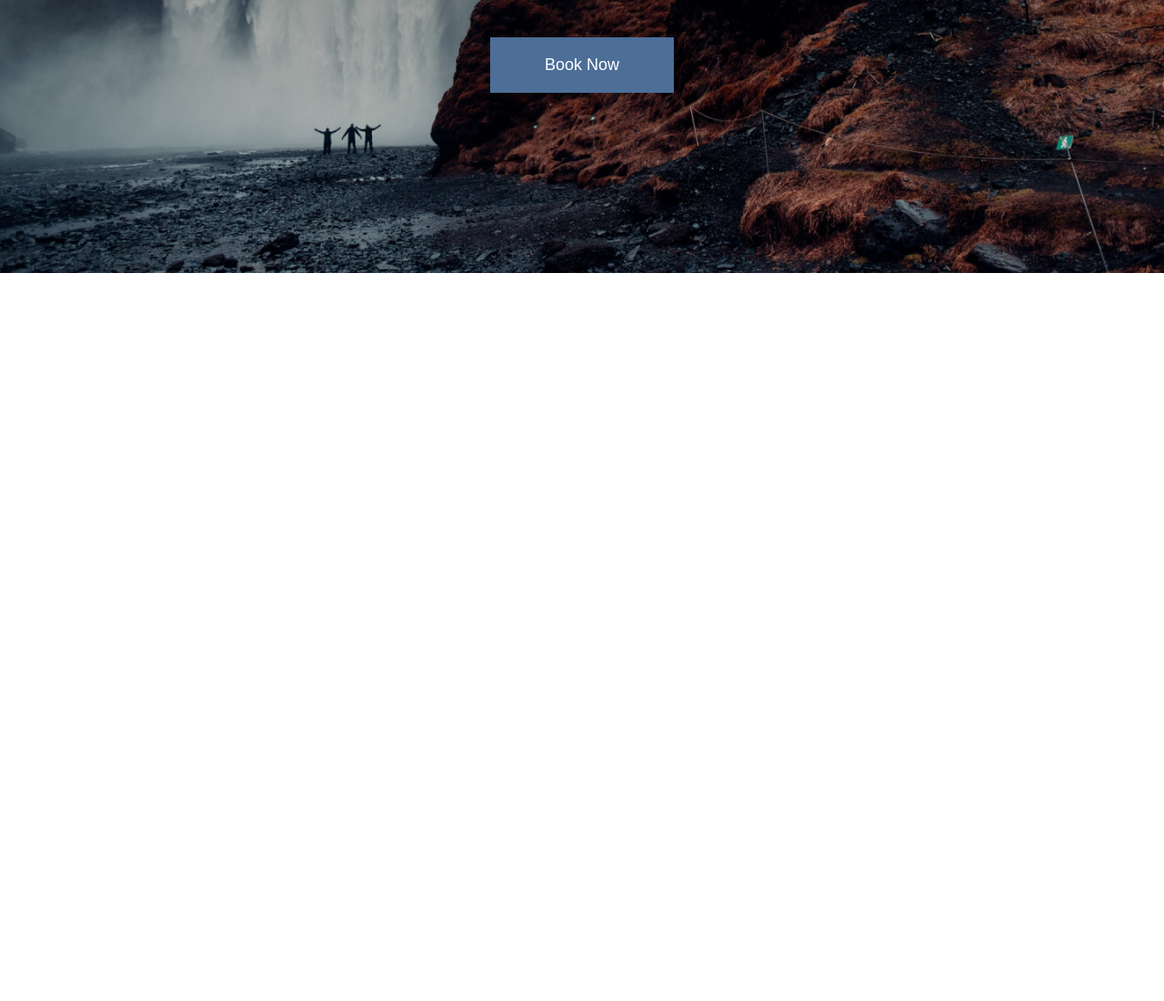
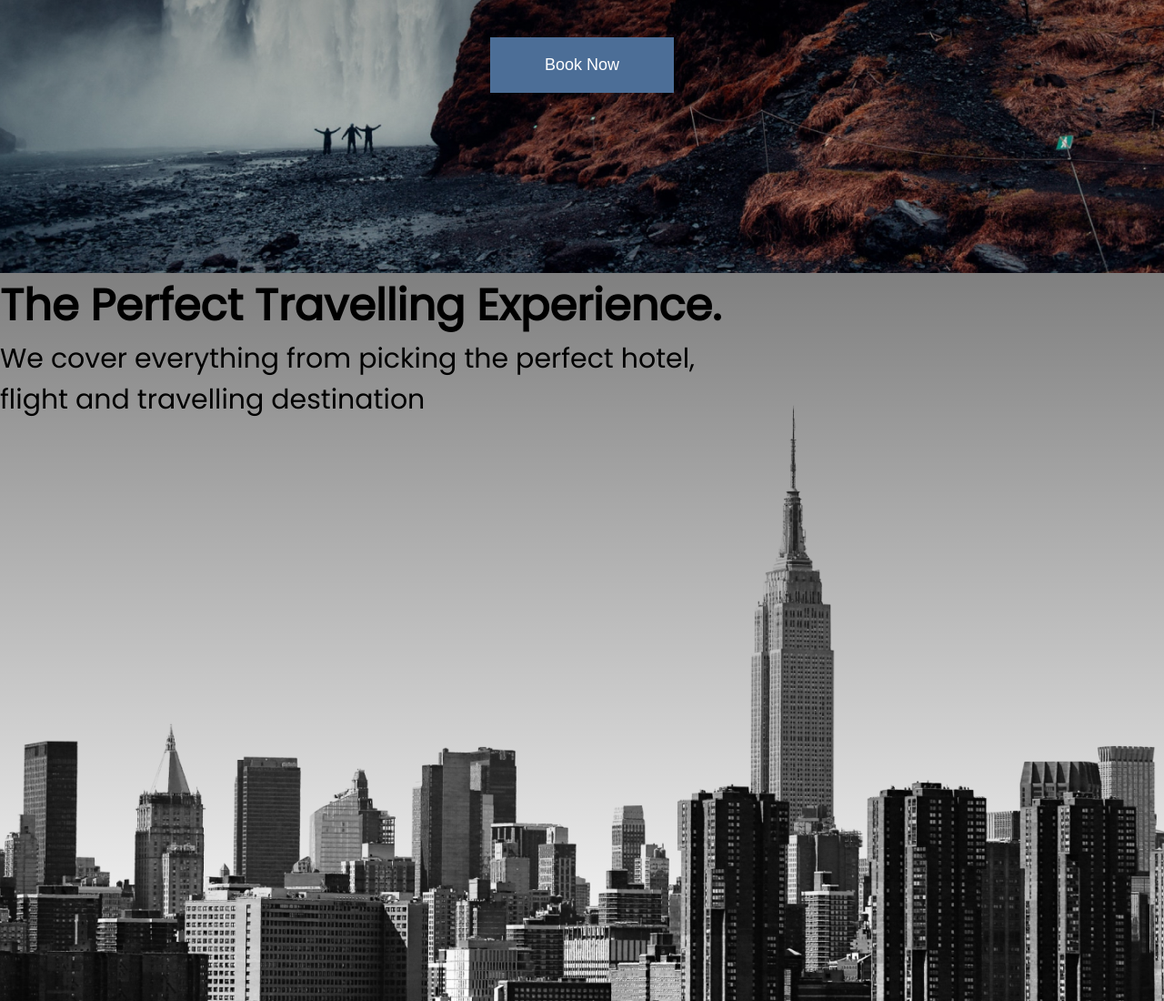
Before and after one commit to xaviguasch/globetrotter-page-css-prac, a plain HTML site: page index.html in a window 1280 px wide. Shown: the part 500-1600 px from the top of the page at 91% size. Before the commit the page ends 800 px from the top, so only its background shows below. Drawn offline with Linux system fonts and the light colour scheme; a web font is replaced by a local one.

Commit message:
added locations section

```diff
--- a/index.html
+++ b/index.html
@@ -41,5 +41,15 @@
       </h3>
       <button>Book Now</button>
     </section>
+
+    <section id="locations">
+      <header class="locations-head">
+        <h2>The Perfect Travelling Experience.</h2>
+        <h3>
+          We cover everything from picking the perfect hotel, <br />
+          flight and travelling destination
+        </h3>
+      </header>
+    </section>
   </body>
 </html>
--- a/style.css
+++ b/style.css
@@ -100,6 +100,16 @@ button {
   padding: 5rem;
 }
 
+/* locations SECTION */
+
+#locations {
+  min-height: 100vh;
+  background: linear-gradient(rgba(0, 0, 0, 0.5), transparent),
+    url(./img/new-york-page.png);
+  background-size: cover;
+  background-position: center;
+}
+
 /* media queries */
 
 @media screen and (max-width: 932px) {
```
